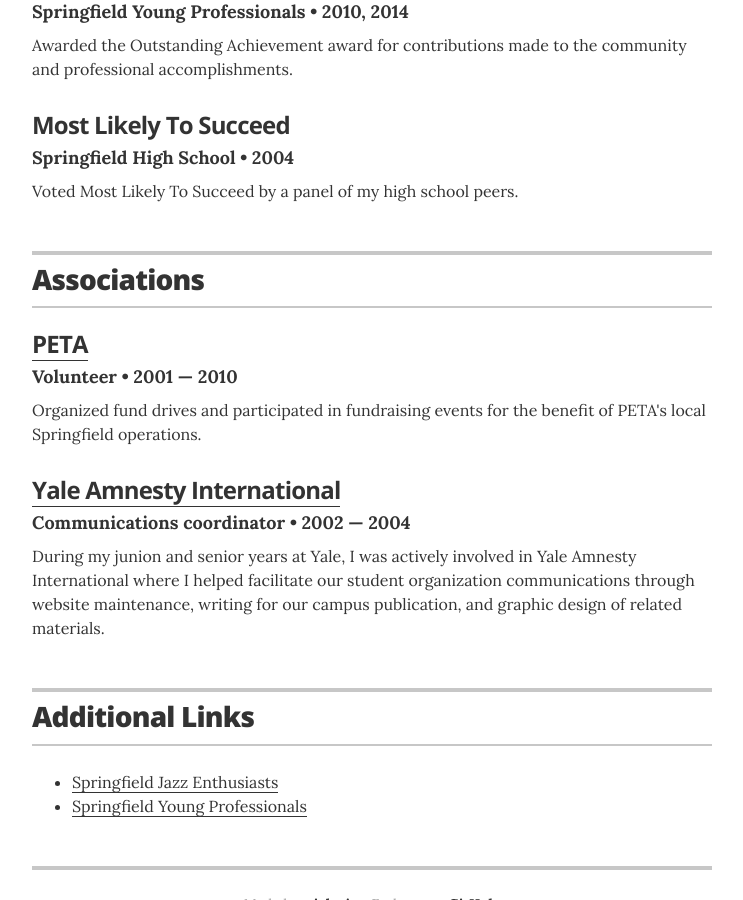
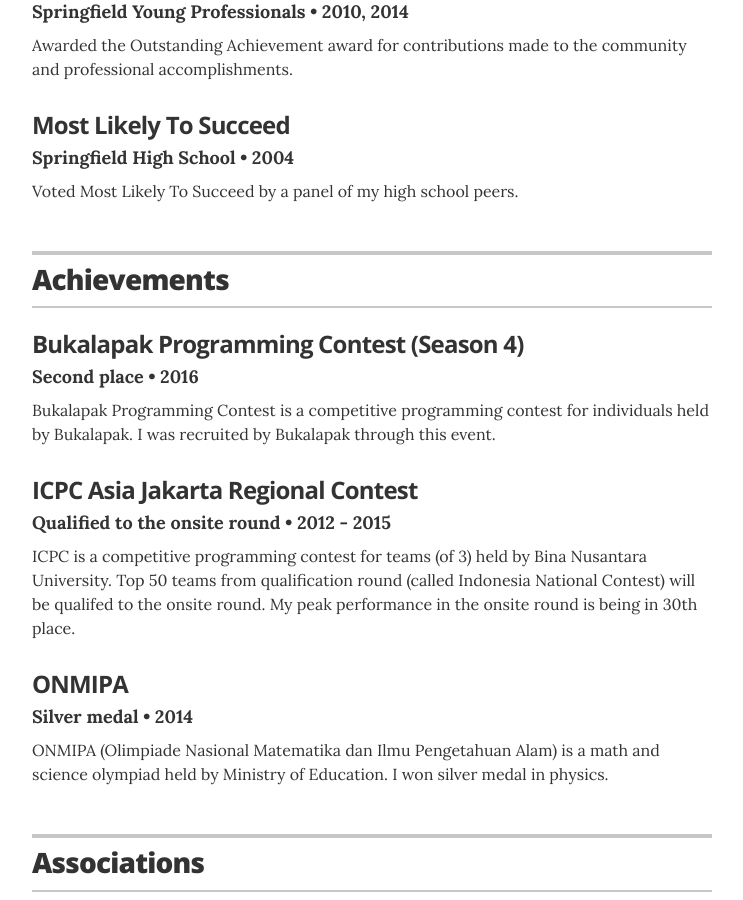
Before and after one commit to jglovier/resume-template, a Jekyll site: the page built from index.html, in a window 1280 px wide and 900 px high, scrolled down 2906 px. Shown: the whole window, without its empty margins (268-1011 px from the left). Built offline with Jekyll 4.4.1, drawn with Linux system fonts in a browser that asks for light colours.

Commit message:
Add achievements

```diff
--- a/_config.yml
+++ b/_config.yml
@@ -40,6 +40,7 @@
 resume_section_recognition:     true
 resume_section_links:           true
 resume_section_associations:    true
+resume_section_achievements:    true
 # resume_section_interests:       true
 
 # Resume social links
--- /dev/null
+++ b/_data/achievements.yml
@@ -0,0 +1,14 @@
+- event: Bukalapak Programming Contest (Season 4)
+  result: Second place
+  year: 2016
+  description: Bukalapak Programming Contest is a competitive programming contest for individuals held by Bukalapak. I was recruited by Bukalapak through this event.
+
+- event: ICPC Asia Jakarta Regional Contest
+  result: Qualified to the onsite round
+  year: 2012 - 2015
+  description: ICPC is a competitive programming contest for teams (of 3) held by Bina Nusantara University. Top 50 teams from qualification round (called Indonesia National Contest) will be qualifed to the onsite round. My peak performance in the onsite round is being in 30th place.
+
+- event: ONMIPA
+  result: Silver medal
+  year: 2014
+  description: ONMIPA (Olimpiade Nasional Matematika dan Ilmu Pengetahuan Alam) is a math and science olympiad held by Ministry of Education. I won silver medal in physics.
--- a/_layouts/resume.html
+++ b/_layouts/resume.html
@@ -158,6 +158,26 @@
       <!-- end Recognition -->
       {% endif %}
 
+      {% if site.resume_section_achievements %}
+      <!-- begin Achievements -->
+      <section class="content-section">
+
+        <header class="section-header">
+          <h2> Achievements </h2>
+        </header>
+
+        {% for achievement in site.data.achievements %}
+        <div class="resume-item">
+          <h3 class="resume-item-title" itemprop="award">{{ achievement.event }}</h3>
+          <h4 class="resume-item-details"> {{ achievement.result }} &bull; {{ achievement.year }} </h4>
+          <p class="resume-item-copy">{{ achievement.description }}</p>
+        </div>
+        {% endfor %}
+
+      </section>
+      <!-- end Recognition -->
+      {% endif %}
+
       {% if site.resume_section_associations %}
       <!-- begin Associations -->
       <section class="content-section">
```
